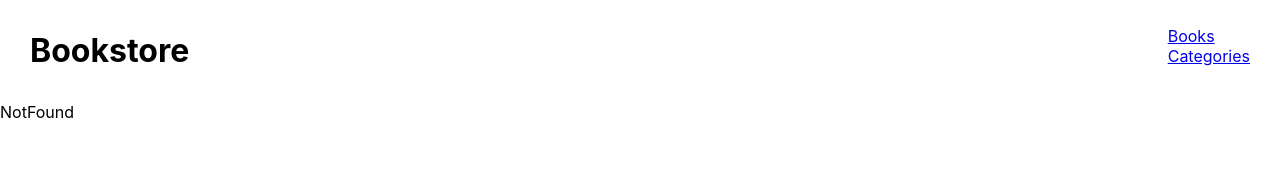
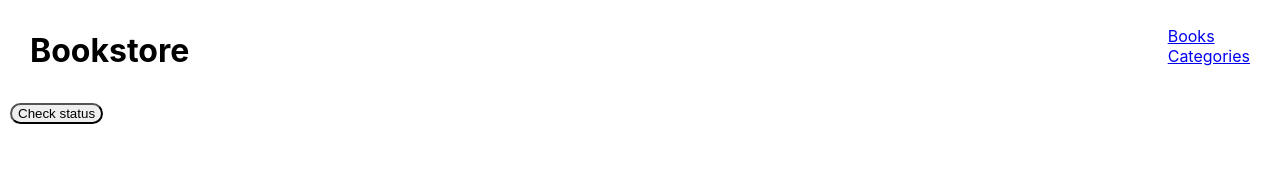
Before and after one commit to otmanTR/Bookstrore, a React (Create React App) app: page /categories in a window 1280 px wide. Shown: the top 192 px of the page. Built offline with nearby package versions, Linux system fonts and the light colour scheme.

Commit message:
add Categories.js component

```diff
--- a/src/App.css
+++ b/src/App.css
@@ -25,3 +25,8 @@
 .bookList {
   margin: 10px 10px 10px 10px;
 }
+
+.button {
+  margin-left: 10px;
+  border-radius: 10ch;
+}
--- a/src/App.js
+++ b/src/App.js
@@ -4,6 +4,7 @@
 import './App.css';
 import Navbar from './components/Navbar';
 import Books from './components/Books';
+import Categories from './components/Categories';
 
 function App() {
   return (
@@ -11,7 +12,7 @@
       <Navbar />
       <Routes>
         <Route path="/" element={<Books />} />
-        {/* <Route path="/categories" element={<Categories />} /> */}
+        <Route path="/categories" element={<Categories />} />
         <Route path="*" element={<div>NotFound</div>} />
       </Routes>
     </>
--- /dev/null
+++ b/src/components/Categories.js
@@ -0,0 +1,9 @@
+export default function Categories() {
+  return (
+    <>
+      <div>
+        <button type="button" className="button key">Check status</button>
+      </div>
+    </>
+  );
+}
```
